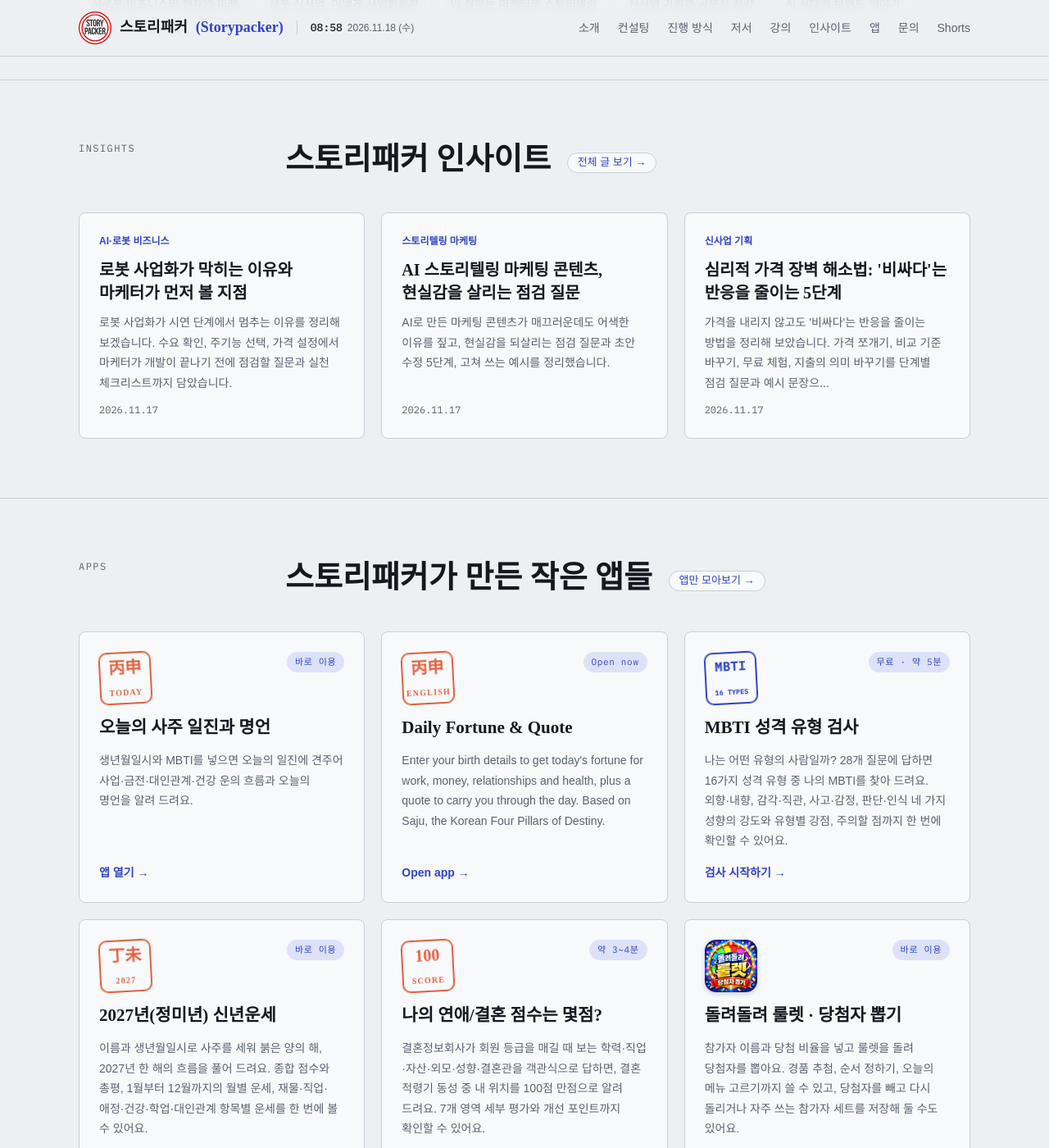
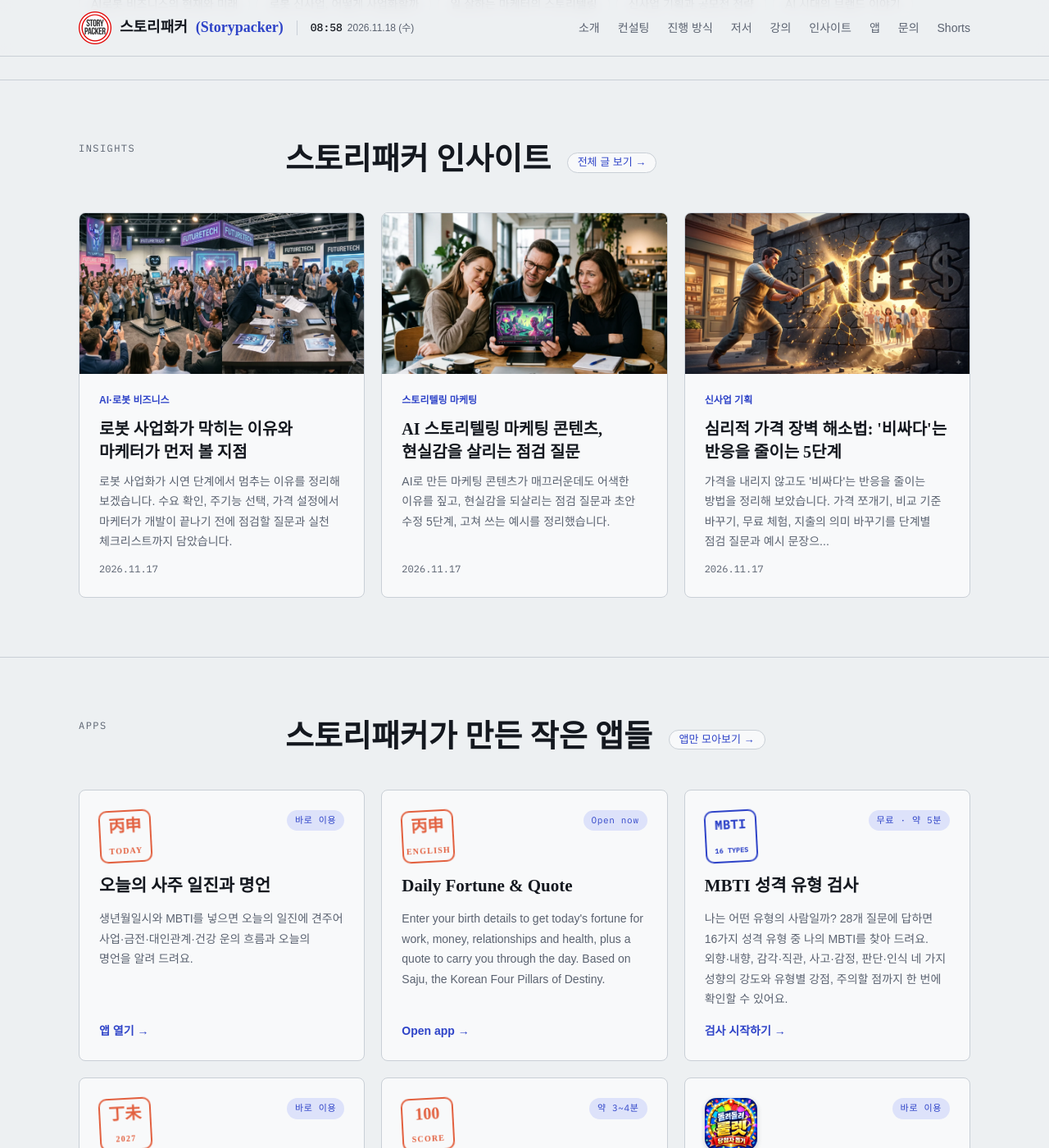
Before and after one commit to storypacker/intro, a Jekyll site: the page built from index.html, in a window 1280 px wide and 1400 px high, scrolled down 5303 px. Shown: the whole window at 82% size. Built offline with Jekyll 4.4.1, drawn with Linux system fonts in a browser that asks for light colours; some web fonts are replaced.

Commit message:
Add files via upload

```diff
--- a/index.html
+++ b/index.html
@@ -269,7 +269,9 @@ footer .foot-links a{color:var(--muted);text-decoration:none}
 footer .foot-links a:hover{color:var(--ink)}
 /* insights (최신 글) */
 .ins-grid{display:grid;grid-template-columns:repeat(3,minmax(0,1fr));gap:20px}
-.ins-card{display:flex;flex-direction:column;gap:10px;padding:24px;border:1px solid var(--line);border-radius:8px;background:var(--surface);text-decoration:none;color:inherit;transition:border-color .2s,transform .2s}
+.ins-card{display:flex;flex-direction:column;padding:0;overflow:hidden;border:1px solid var(--line);border-radius:8px;background:var(--surface);text-decoration:none;color:inherit;transition:border-color .2s,transform .2s}
+.ins-img{display:block;width:100%;aspect-ratio:16/9;object-fit:cover;background:var(--line)}
+.ins-body{display:flex;flex-direction:column;gap:10px;padding:22px 24px 24px;flex:1}
 .ins-card:hover{border-color:var(--accent);transform:translateY(-2px)}
 .ins-cat{font-size:12px;font-weight:600;color:var(--accent)}
 .ins-card h3{font-family:var(--display);font-size:20px;line-height:1.4;margin:0}
@@ -498,10 +500,15 @@ footer .foot-links a:hover{color:var(--ink)}
       <div class="ins-grid">
       {%- for post in site.posts limit:3 %}{% assign pc = site.data.categories | where: "id", post.category | first %}
         <a class="ins-card" href="{{ post.url }}">
+          {%- if post.image and post.image != "" %}
+          <img class="ins-img" src="{{ post.image }}" alt="{{ post.image_alt | default: post.title | escape }}" loading="lazy">
+          {%- endif %}
+          <div class="ins-body">
           {% if pc %}<span class="ins-cat">{{ pc.name }}</span>{% endif %}
           <h3>{{ post.title | escape }}</h3>
           <p>{{ post.description | default: post.excerpt | strip_html | normalize_whitespace | truncate: 100 | escape }}</p>
           <time datetime="{{ post.date | date_to_xmlschema }}">{{ post.date | date: "%Y.%m.%d" }}</time>
+          </div>
         </a>
       {%- endfor %}
       </div>
```
